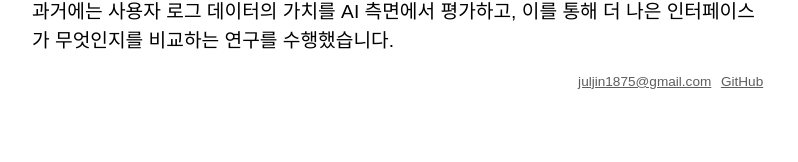
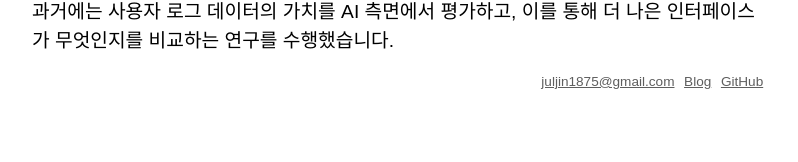
Before and after one commit to simulacre7/resume, a React (Create React App) app: page / in a window 1280 px wide. Shown: the part 372-534 px from the top of the page, without its empty margins (240-1038 px from the left). Built offline with nearby package versions, Linux system fonts and the light colour scheme; a web font is replaced by a local one.

Commit message:
Blog link 추가

```diff
--- a/src/components/AboutMe.jsx
+++ b/src/components/AboutMe.jsx
@@ -44,6 +44,9 @@ export default function AboutMe() {
         <a id="email" href="mailto:juljin1875@gmail.com">
           <Typography style={contactStyle}>juljin1875@gmail.com</Typography>
         </a>
+        <a id="blog" href="https://kihwan.vercel.app/">
+          <Typography style={contactStyle}>Blog</Typography>
+        </a>
         <a id="github" href="https://github.com/simulacre7/">
           <Typography style={contactStyle}>GitHub</Typography>
         </a>
```
